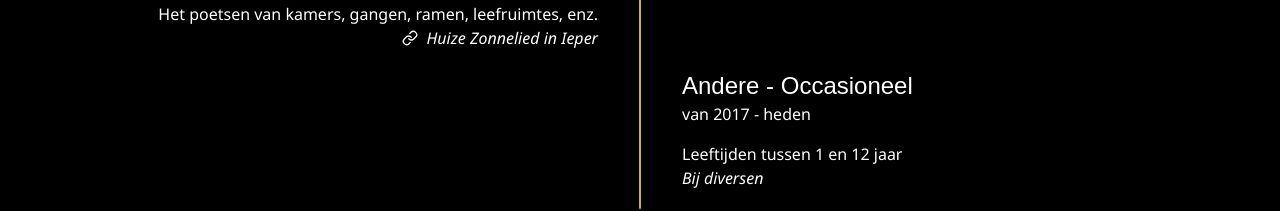
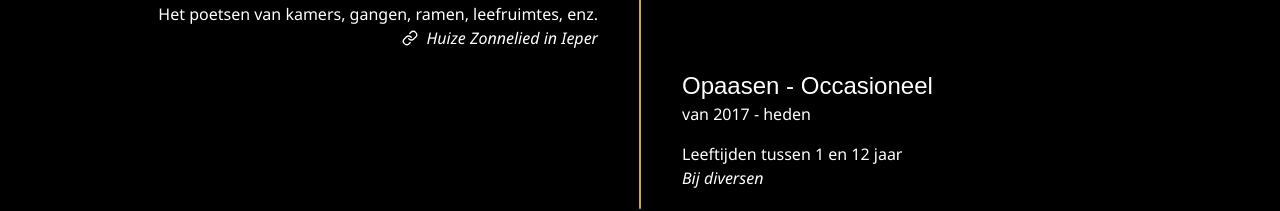
Before and after one commit to KeyngnaertLotte/Portfolio, a React (Vite) app: page /cv in a window 1280 px wide. Shown: the part 523-734 px from the top of the page. Built offline with nearby package versions, Linux system fonts and the light colour scheme; a web font is replaced by a local one.

Commit message:
feat: Typfout fix

```diff
--- a/src/components/CV/AppWerkervaring.tsx
+++ b/src/components/CV/AppWerkervaring.tsx
@@ -73,7 +73,7 @@ export default () => {
           rel="noreferrer"
           className="flex flex-row justify-start gap-2 font-body italic focus:text-accent focus:outline-none hover:text-accent"
         >
-          <Link className="w-4 stroke-white" /> Vandelanotte Accountancy BVBA in
+          <Link className="w-4 stroke-white" /> Vandelanotte Accountancy BV in
           Kortrijk
         </a>
           </div>
@@ -114,7 +114,7 @@ export default () => {
         <div className="flex flex-col items-start">
           <div className="flex flex-col items-start">
           <h3 className="text-left font-heading text-2xl font-medium">
-          Andere - Occasioneel
+          Opaasen - Occasioneel
         </h3>
         <p className="mb-4 font-body font-light">van 2017 - heden</p>
           </div>
```
